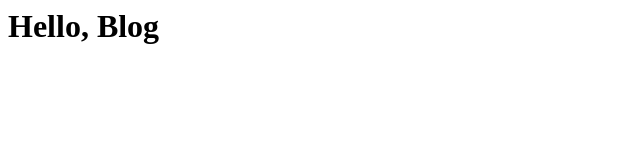
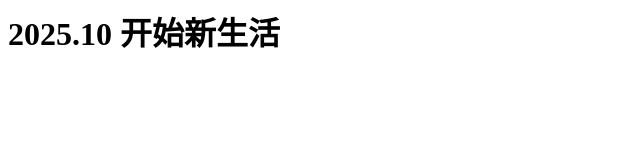
Before and after one commit to gongdi35/gongdi35.github.io, a plain HTML site: page index.html in a window 1280 px wide. Shown: the whole page, without its empty margins (0-640 px from the left). Drawn offline with Linux system fonts and the light colour scheme.

Commit message:
Update index.html

```diff
--- a/index.html
+++ b/index.html
@@ -1,3 +1,11 @@
 <html>
-  <h1>Hello, Blog</h1>
+    <title>夜雨杂记</title>
+    <head>
+
+    </head>
+    <body>
+        <h1>
+            2025.10 开始新生活
+        </h1>
+    </body>
 </html>
```
